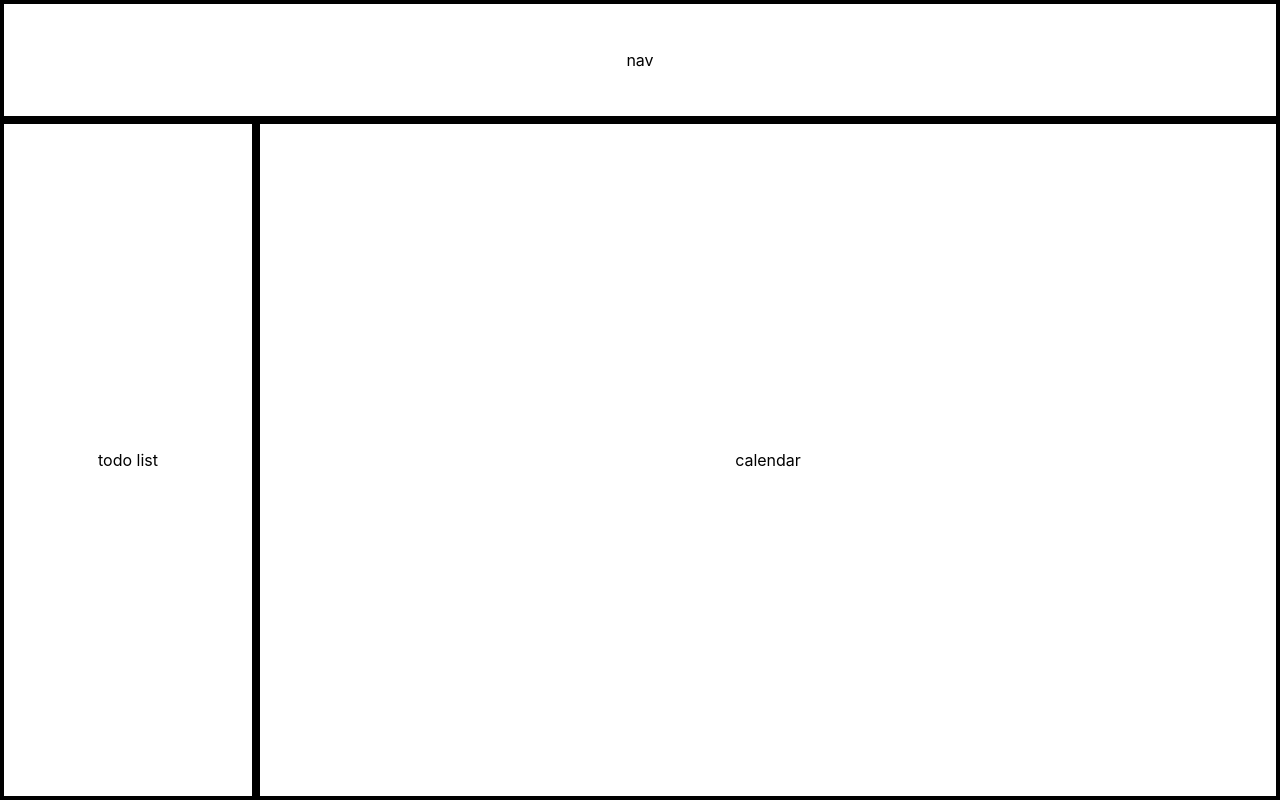
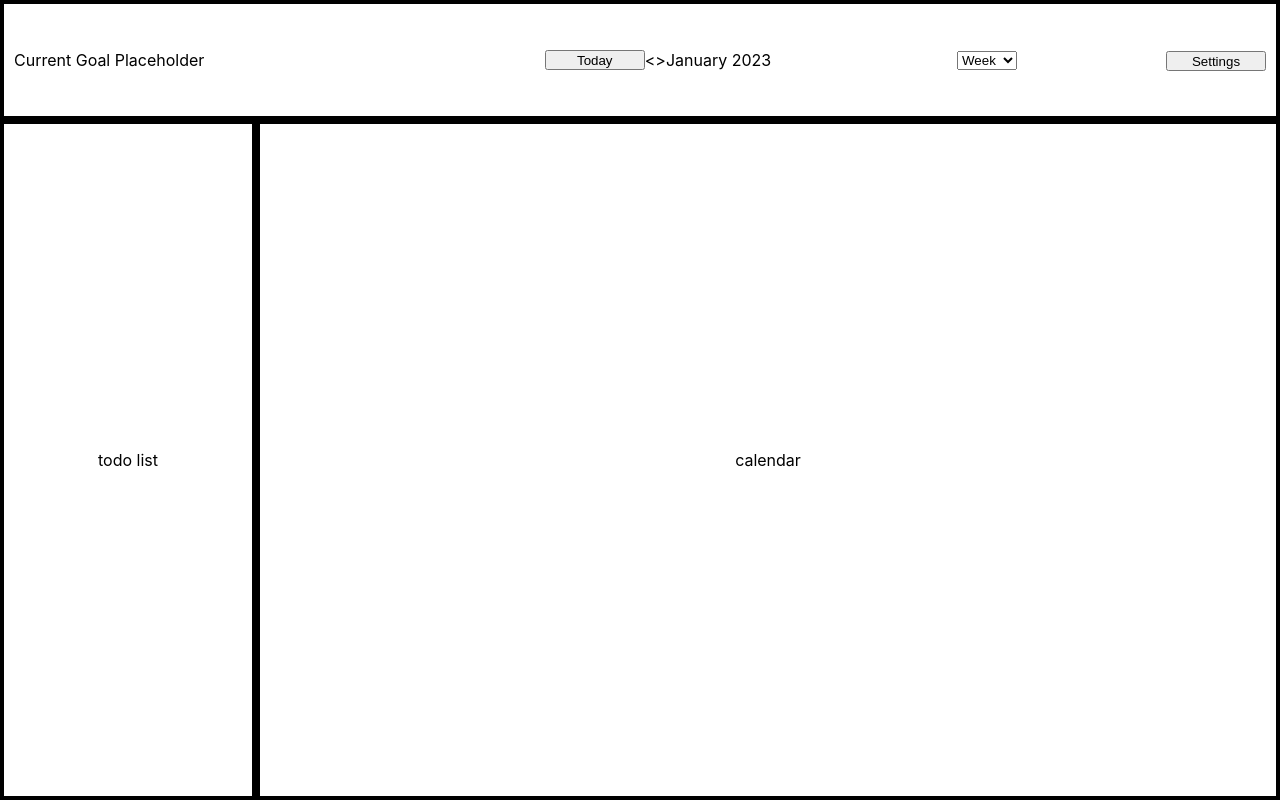
Before and after one commit to Mark-Cooper-Janssen-Vooles/Todolendar.UI, a React (Create React App) app: page / in a window 1280 px wide. Built offline with nearby package versions, Linux system fonts and the light colour scheme.

Commit message:
[MASTER] Start month navigation

```diff
--- a/src/App.css
+++ b/src/App.css
@@ -5,6 +5,11 @@
 
 .Button {
   width: 200px;
+  height: 20px;
+}
+
+.ButtonSmall {
+  width: 100px;
   height: 20px;
 }
 
@@ -23,3 +28,11 @@
 .BottomMargin {
   margin-bottom: 10px;
 }
+
+.LeftMargin {
+  margin-left: 10px;
+}
+
+.RightMargin {
+  margin-right: 10px;
+}
--- a/src/components/TodolenderHome/Navbar.tsx
+++ /dev/null
@@ -1,10 +0,0 @@
-import React from 'react'
-import './Navbar.css'
-
-const Navbar = () => {
-    return (
-        <div className="Navbar Border">nav</div>
-    )
-}
-
-export default Navbar
--- /dev/null
+++ b/src/components/TodolenderHome/Navbar/MonthNavigation.tsx
@@ -0,0 +1,20 @@
+import React from 'react'
+import './MonthlyNavigation.css'
+
+const MonthNavigation = () => {
+    const handleTodayOnClick = () => {
+        console.log("somehow use computers clock to set calendar at todays date")
+    }
+
+    return (
+        <div className="MonthlyNavigation">
+            <button className="ButtonSmall" onClick={handleTodayOnClick}>Today</button>
+            {'<'}{'>'}
+            {/*// above needs to navigate calendar forward or backward in time */}
+            <div>January 2023</div>
+            {/*// get above from clock */}
+        </div>
+    )
+}
+
+export default MonthNavigation
--- a/src/components/TodolenderHome/Navbar.css
+++ b/src/components/TodolenderHome/Navbar/MonthlyNavigation.css
@@ -1,5 +1,5 @@
-.Navbar {
-    height: 15vh;
+.MonthlyNavigation {
+    width: 300px;
     display: flex;
     align-items: center;
     justify-content: center;
--- /dev/null
+++ b/src/components/TodolenderHome/Navbar/Navbar.css
@@ -0,0 +1,13 @@
+.Navbar {
+    height: 15vh;
+    display: flex;
+    align-items: center;
+    justify-content: space-between;
+}
+
+.NavbarRight {
+    width: 60vw;
+    display: flex;
+    align-items: center;
+    justify-content: space-between;
+}
--- /dev/null
+++ b/src/components/TodolenderHome/Navbar/Navbar.tsx
@@ -0,0 +1,21 @@
+import React from 'react'
+import './Navbar.css'
+import MonthNavigation from "./MonthNavigation";
+import ViewDropdown from "./ViewDropdown";
+import ProfileSettings from "./ProfileSettings";
+import '../../../App.css'
+
+const Navbar = () => {
+    return (
+        <div className="Navbar Border">
+            <div className="LeftMargin">Current Goal Placeholder</div>
+            <div className="NavbarRight">
+                <MonthNavigation />
+                <ViewDropdown />
+                <ProfileSettings />
+            </div>
+        </div>
+    )
+}
+
+export default Navbar
--- /dev/null
+++ b/src/components/TodolenderHome/Navbar/ProfileSettings.css
@@ -0,0 +1,6 @@
+.ProfileSettingsMenu {
+    position: absolute;
+    top: 15vh;
+    height: 60vh;
+    width: 20vw;
+}
--- /dev/null
+++ b/src/components/TodolenderHome/Navbar/ProfileSettings.tsx
@@ -0,0 +1,21 @@
+import React, { useState } from 'react'
+import '../../../App.css'
+
+const ProfileSettings = () => {
+    const [ expanded, setExpanded ] = useState(false)
+
+    const handleButtonOnClick = () => {
+        setExpanded(!expanded)
+    }
+
+    return (
+        <div className="RightMargin">
+            <button className="ButtonSmall" onClick={handleButtonOnClick}>Settings</button>
+            {
+                expanded && <div className="ProfileSettingsMenu Border">Profile settings menu here</div>
+            }
+        </div>
+    )
+}
+
+export default ProfileSettings
--- /dev/null
+++ b/src/components/TodolenderHome/Navbar/ViewDropdown.tsx
@@ -0,0 +1,15 @@
+import React from 'react';
+
+const ViewDropdown = () => {
+    return (
+        <>
+            <select name="view-dropdown" id="view-dropdown" defaultValue="Week">
+                <option value="day" disabled>Day</option>
+                <option value="Week">Week</option>
+                <option value="Month" disabled>Month</option>
+            </select>
+        </>
+    )
+}
+
+export default ViewDropdown
--- a/src/components/TodolenderHome/TodolenderHome.tsx
+++ b/src/components/TodolenderHome/TodolenderHome.tsx
@@ -1,5 +1,5 @@
 import React from 'react';
-import Navbar from "./Navbar";
+import Navbar from "./Navbar/Navbar";
 import Todolist from "./Todolist";
 import Calendar from "./Calendar";
 import './TodolenderHome.css';
```
